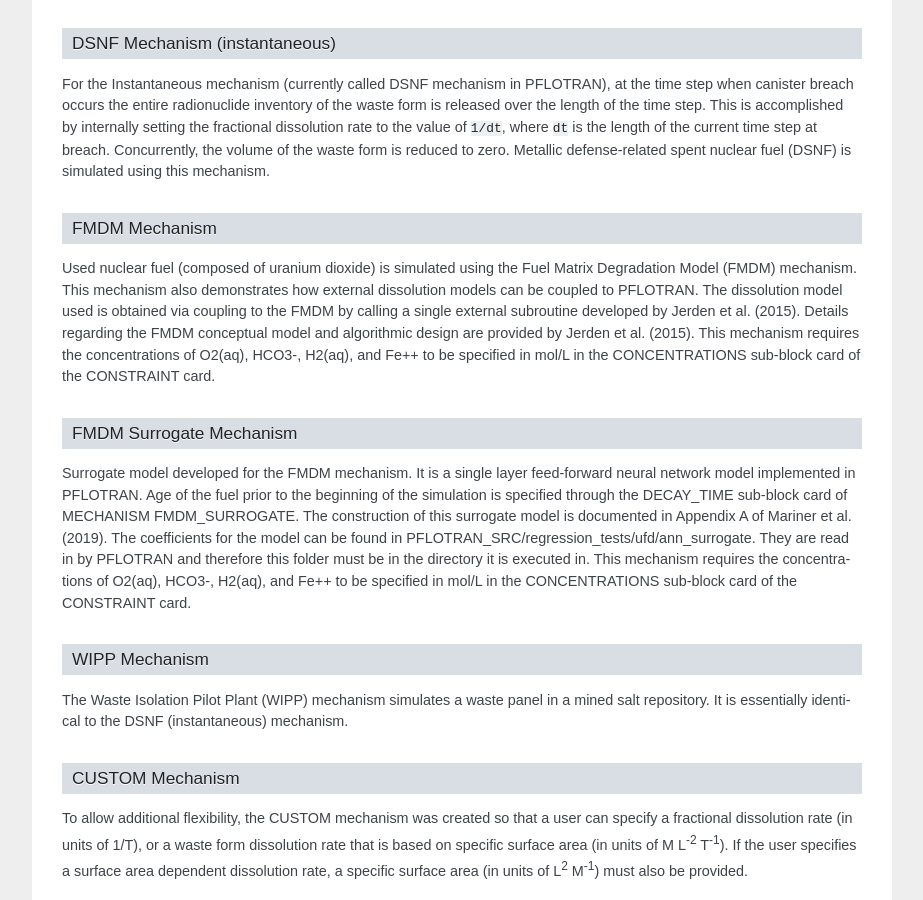
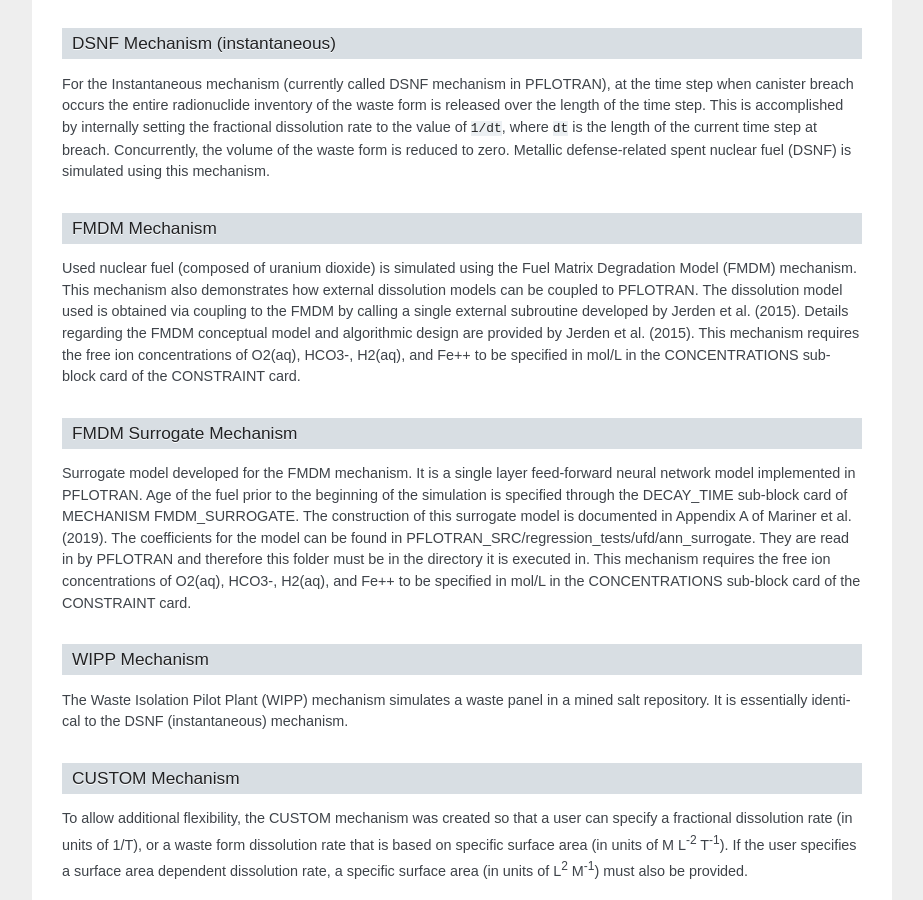
Before and after one commit to Miracloon/pflotran-documentation, a Sphinx documentation site: the page built from source/theory_guide/pm_waste_form.rst, in a window 1280 px wide and 900 px high, scrolled down 2661 px. Shown: the whole window, without its empty margins (318-1241 px from the left). Built offline with Sphinx 7.4.7, drawn with Linux system fonts in a browser that asks for light colours.

Commit message:
more details on expected concentrations

```diff
--- a/source/theory_guide/pm_waste_form.rst
+++ b/source/theory_guide/pm_waste_form.rst
@@ -187,7 +187,7 @@
 model used is obtained via coupling to the FMDM by calling a single external
 subroutine developed by Jerden et al. (2015). Details regarding the FMDM
 conceptual model and algorithmic design are provided by Jerden et al. (2015).
-This mechanism requires the concentrations of O2(aq), HCO3-, H2(aq),
+This mechanism requires the free ion concentrations of O2(aq), HCO3-, H2(aq),
 and Fe++ to be specified in mol/L in the CONCENTRATIONS sub-block card
 of the CONSTRAINT card.
 
@@ -200,9 +200,9 @@
 model is documented in Appendix A of Mariner et al. (2019). The coefficients
 for the model can be found in PFLOTRAN_SRC/regression_tests/ufd/ann_surrogate.
 They are read in by PFLOTRAN and therefore this folder must be in the
-directory it is executed in. This mechanism requires the concentrations of
-O2(aq), HCO3-, H2(aq), and Fe++ to be specified in mol/L in the CONCENTRATIONS
-sub-block card of the CONSTRAINT card.
+directory it is executed in. This mechanism requires the free ion concentrations
+of O2(aq), HCO3-, H2(aq), and Fe++ to be specified in mol/L in the
+CONCENTRATIONS sub-block card of the CONSTRAINT card.
 
 WIPP Mechanism
 ..............
```
